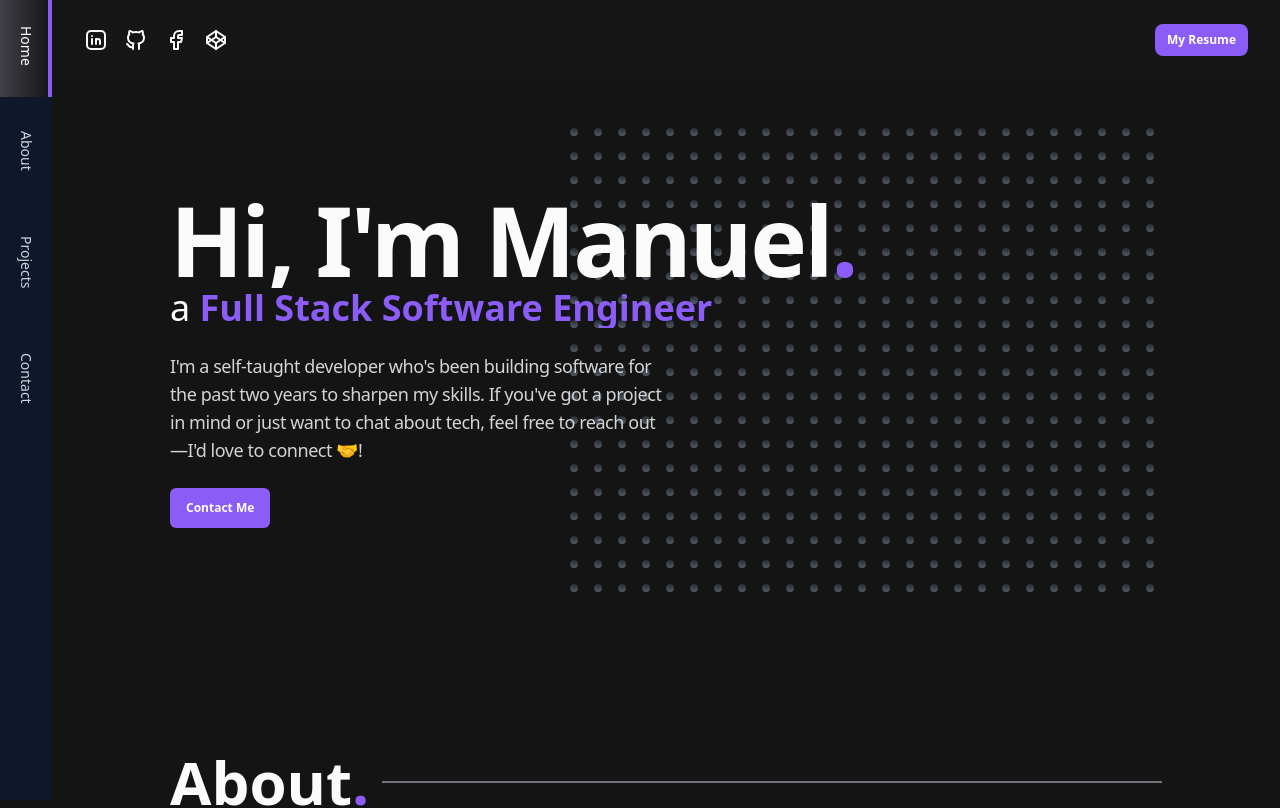
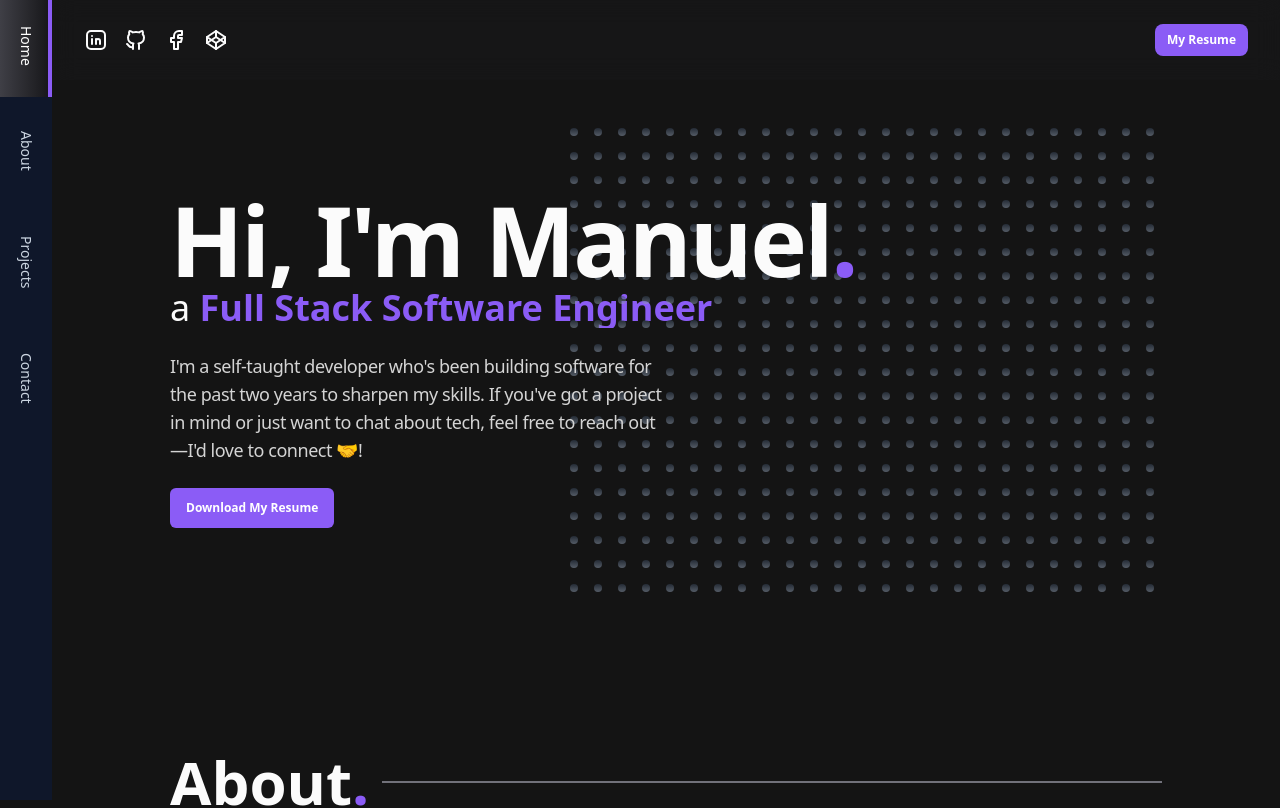
Before and after one commit to Yengzzkie/portfoliov3, a Next.js app: page / in a window 1280 px wide. Shown: the top 808 px of the page. Built offline with nearby package versions, Linux system fonts and the light colour scheme.

Commit message:
add download button on hero section

```diff
--- a/app/components/Hero.jsx
+++ b/app/components/Hero.jsx
@@ -1,6 +1,8 @@
+"use client"
 import { BoxReveal } from "./ui/BoxReveal";
 import { DotGrid } from "./ui/WaterDropGrid";
 import DefaultButton from "./ui/Button";
+import { downloadResume } from "../utils/downloadResume";
 
 const Hero = () => {
   return (
@@ -31,8 +33,9 @@ const Hero = () => {
           </BoxReveal>
           <BoxReveal>
             <DefaultButton
+              onDownload={downloadResume}
               cn={"px-4 py-3 bg-violet-500 hover:bg-violet-700 rounded-md"}
-              text={"Contact Me"}
+              text={"Download My Resume"}
             />
           </BoxReveal>
         </div>
--- a/app/components/ui/Header.jsx
+++ b/app/components/ui/Header.jsx
@@ -7,14 +7,9 @@ import {
 } from "@tabler/icons-react";
 import DefaultButton from "./Button";
 import Link from "next/link";
+import { downloadResume } from "@/app/utils/downloadResume";
 
 const Header = () => {
-  const downloadResume = () => {
-    const link = document.createElement("a");
-    link.href = "/Tech_CV.pdf";
-    link.download = "Tech_CV.pdf";
-    link.click();
-  };
 
   return (
     <div className="sticky top-0 flex items-center w-full px-4 py-6 bg-zinc-900/50 z-20 backdrop-blur-md">
--- /dev/null
+++ b/app/utils/downloadResume.js
@@ -0,0 +1,6 @@
+export const downloadResume = () => {
+    const link = document.createElement("a");
+    link.href = "/Tech_CV.pdf";
+    link.download = "Tech_CV.pdf";
+    link.click();
+  };
```
